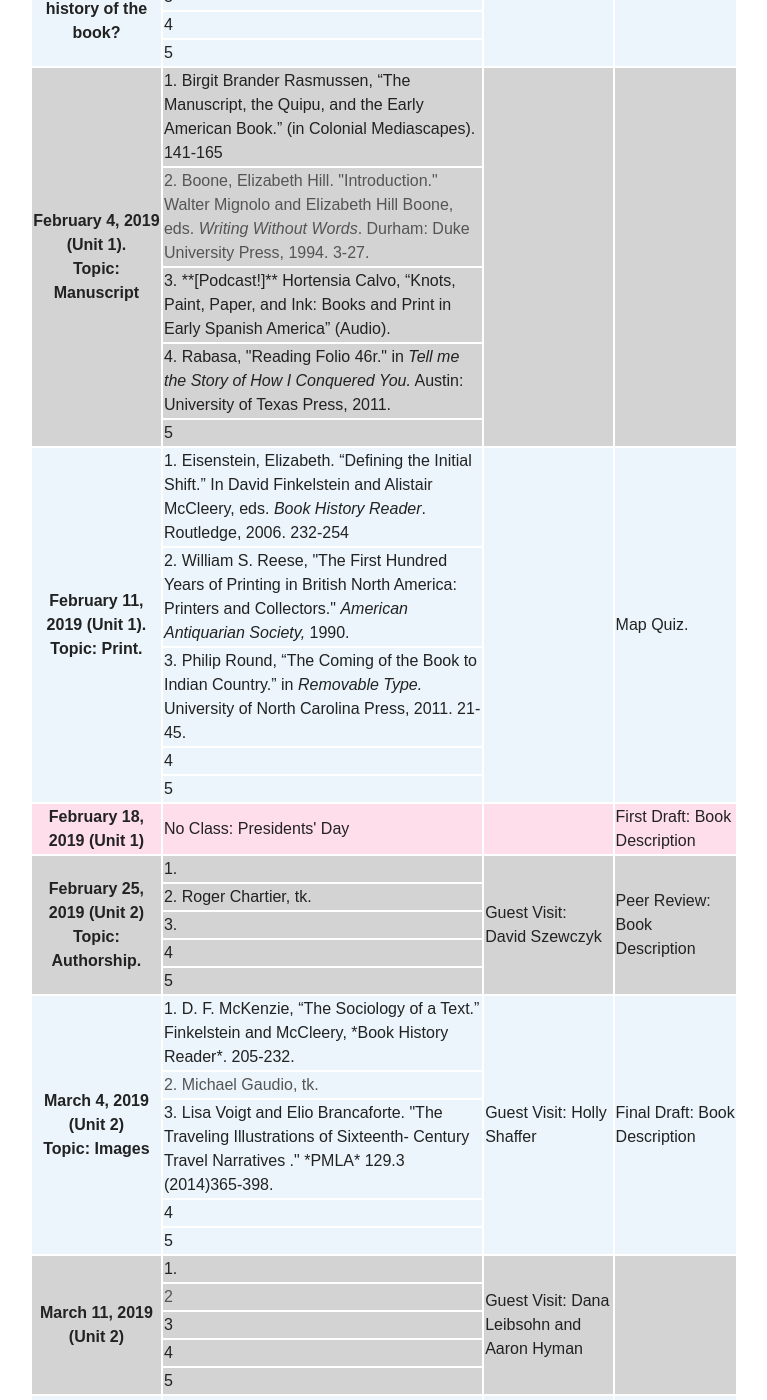
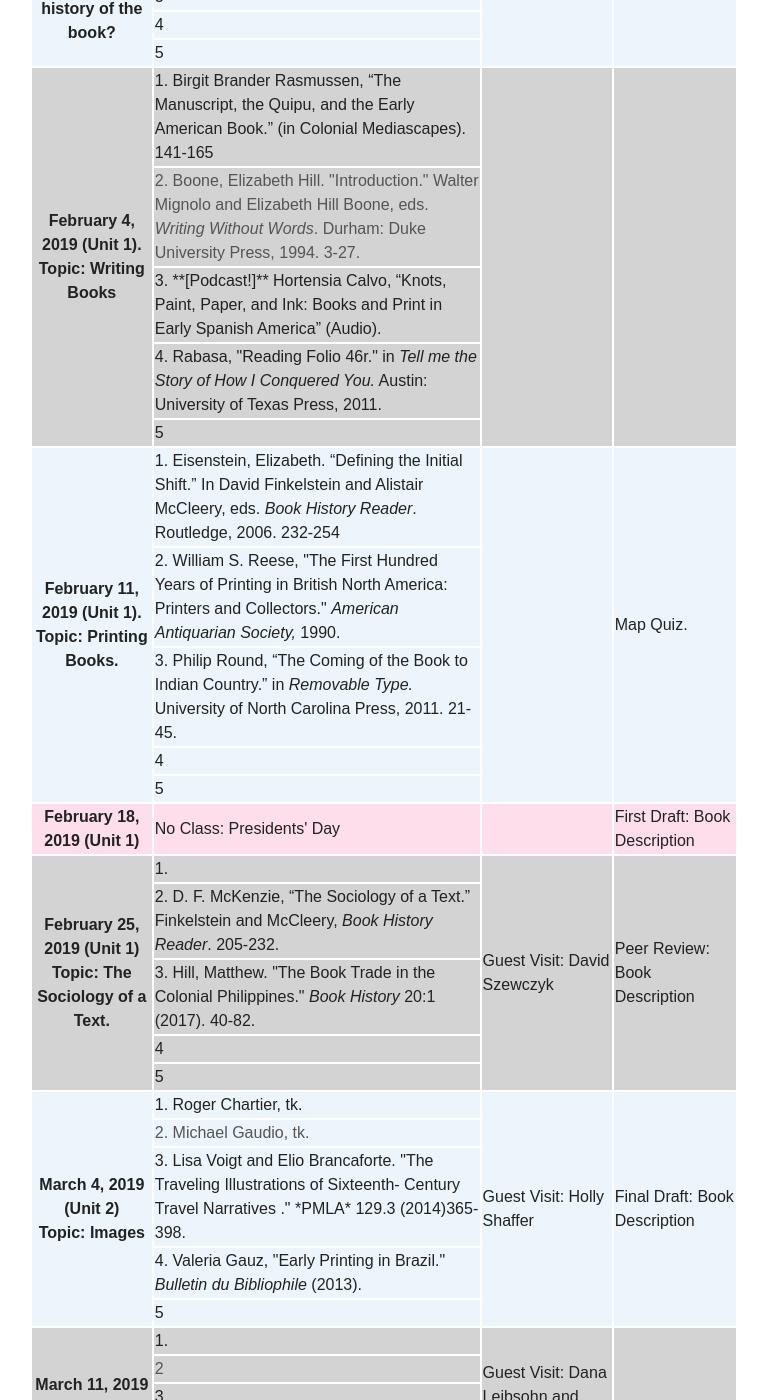
Before and after one commit to halperta/2019-bookhistory, a Jekyll site: the page built from schedule/index.md, in a window 1280 px wide and 1400 px high, scrolled down 827 px. Shown: the whole window, without its empty margins (256-1023 px from the left). Built offline with Jekyll 4.4.1, drawn with Linux system fonts in a browser that asks for light colours; nearby versions of some CDN libraries.

Commit message:
adding new readings

```diff
--- a/schedule/index.md
+++ b/schedule/index.md
@@ -36,7 +36,7 @@
 
 
   <tr bgcolor="LightGray">
-    <th rowspan="5">February 4, 2019 (Unit 1). <br> Topic: Manuscript</th>
+    <th rowspan="5">February 4, 2019 (Unit 1). <br> Topic: Writing Books</th>
        <td> 1. Birgit Brander Rasmussen, “The Manuscript, the Quipu, and the Early American Book.” (in Colonial Mediascapes). 141-165 </td>
       <td rowspan="5"> </td>
       <td rowspan="5">   </td>
@@ -55,7 +55,7 @@
   </tr>
 
   <tr bgcolor="#EBF5FB">
-    <th rowspan="5">February 11, 2019 (Unit 1). <br> Topic: Print.</th>
+    <th rowspan="5">February 11, 2019 (Unit 1). <br> Topic: Printing Books.</th>
       <td> 1. Eisenstein, Elizabeth. “Defining the Initial Shift.” In David Finkelstein and Alistair McCleery, eds. <i> Book History Reader</i>. Routledge, 2006. 232-254 </td>
       <td rowspan="5"> </td>
       <td rowspan="5"> Map Quiz. </td>
@@ -93,16 +93,16 @@
   </tr> -->
 
   <tr bgcolor="LightGray">
-    <th rowspan="5">February 25, 2019 (Unit 2) <br> Topic: Authorship.</th>
+    <th rowspan="5">February 25, 2019 (Unit 1) <br> Topic: The Sociology of a Text.</th>
       <td> 1.  </td>
       <td rowspan="5"><a href="https://www.abaa.org/bookseller_interview/details/david-m.-szewczyk-the-philadelphia-rare-books-manuscripts-company"> Guest Visit: David Szewczyk</a> </td>
       <td rowspan="5"> Peer Review: Book Description </td>
   </tr>
   <tr bgcolor="LightGray">
-    <td align="left">2. Roger Chartier, tk. </td>
+    <td align="left">2. D. F. McKenzie, “The Sociology of a Text.” Finkelstein and McCleery, <i>Book History Reader</i>. 205-232.  </td>
   </tr>
   <tr bgcolor="LightGray">
-    <td align="left">3. </td>
+    <td align="left">3. Hill, Matthew. "The Book Trade in the Colonial Philippines." <i>Book History</i> 20:1 (2017). 40-82. </td>
   </tr>
   <tr bgcolor="LightGray">
     <td align="left">4</td>
@@ -125,7 +125,7 @@
 ." *PMLA* 129.3 (2014)365-398. </td>
   </tr>
   <tr bgcolor="EBF5FB">
-    <td align="left">4</td>
+    <td align="left"><a href="http://www.valeriagauz.net/images/earlyprinting.pdf">4. Valeria Gauz, "Early Printing in Brazil." <i>Bulletin du Bibliophile</i> (2013).</a></td>
   </tr>
   <tr bgcolor="EBF5FB">
     <td align="left">5 </td>
```
Also changed, not shown: other parts of schedule/index.md (+1 -1 lines).
